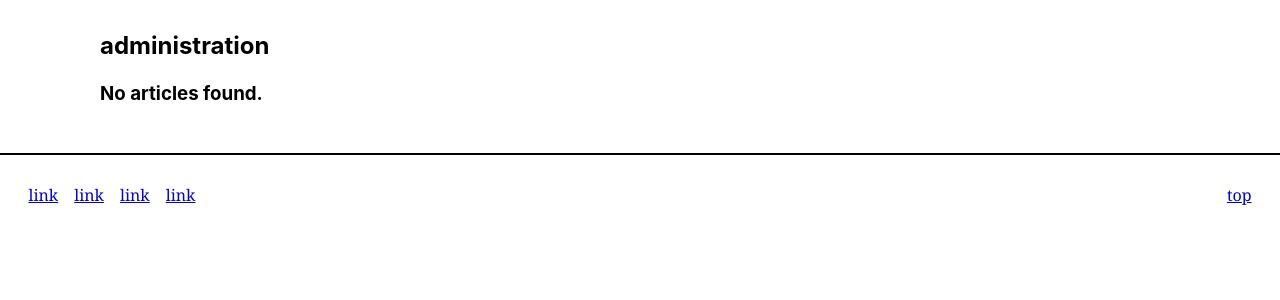
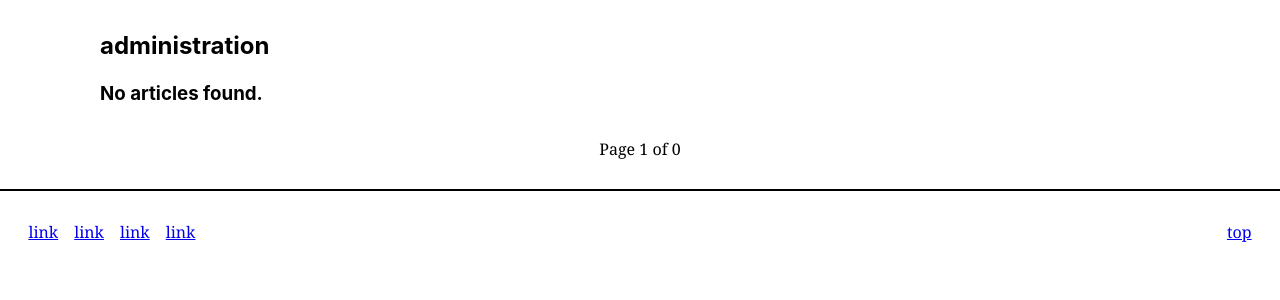
Before and after one commit to NicholasGillespie/dwwm-dp, a PHP site: page /admin/index.php in a window 1280 px wide. Shown: the part 83-383 px from the top of the page. Run offline with PHP 8.4, Linux system fonts and the light colour scheme; the visitor is signed in with stand-in values (Sample User, id 1); data that the repository does not hold is empty.

Commit message:
complete pagination

```diff
--- a/admin/index.php
+++ b/admin/index.php
@@ -40,18 +40,7 @@ $articles = Article::getPage($conn, $paginator->limit, $paginator->offset);
       </tbody>
     </table>
   <?php endif; ?>
-  <nav>
-    <ul role="list" class="cluster">
-      <?php if ($paginator->previous) : ?>
-        <li><a href="?page=<?= $paginator->previous; ?>">previous</a></li>
-      <?php else : ?>
-      <?php endif; ?>
-      <?php if ($paginator->next) : ?>
-        <li><a href="?page=<?= $paginator->next; ?>">next</a></li>
-      <?php else : ?>
-      <?php endif; ?>
-    </ul>
-  </nav>
+  <?php require '../includes/pagination.php'; ?>
 </div>
 
 
--- a/classes/Paginator.php
+++ b/classes/Paginator.php
@@ -8,6 +8,7 @@ class Paginator
   public $previous;
   public $next;
 
+  public $page;
   public $total_pages;
 
   public function __construct($page, $records_per_page, $total_articles)
@@ -16,7 +17,7 @@ class Paginator
 
     // validate int = filter_var -> FILTER_VALIDATE_INT (default, min_range, max_range)
     $options = ['options' => ['default' => 1, 'min_range' => 1]];
-    $page = filter_var($page, FILTER_VALIDATE_INT, $options);
+    $this->page = $page = filter_var($page, FILTER_VALIDATE_INT, $options);
 
     if ($page > 1) {
       $this->previous = $page - 1;
--- a/css/utility.css
+++ b/css/utility.css
@@ -3,6 +3,12 @@
 .flex\:column {
   display: flex;
   flex-direction: column;
+}
+
+/* flex-grow
+/* **************************************** */
+.flex-grow > * {
+  flex-grow: 1;
 }
 
 /* flow
--- /dev/null
+++ b/includes/pagination.php
@@ -0,0 +1,18 @@
+<?php $base = strtok($_SERVER["REQUEST_URI"], '?'); ?>
+
+
+<nav class="space-stack:composition">
+  <ul role="list" class="[ cluster ][ justify:space-between ]">
+    <?php if ($paginator->previous) : ?>
+      <li><a href="<?= $base; ?>?page=<?= $paginator->previous; ?>">previous</a></li>
+    <?php else : ?>
+      <div></div>
+    <?php endif; ?>
+    <li>Page <?= $paginator->page; ?> of <?= $paginator->total_pages; ?></li>
+    <?php if ($paginator->next) : ?>
+      <li><a href="<?= $base; ?>?page=<?= $paginator->next; ?>">next</a></li>
+    <?php else : ?>
+      <div></div>
+    <?php endif; ?>
+  </ul>
+</nav>
--- a/sql/commands.sql
+++ /dev/null
@@ -1,5 +0,0 @@
-CREATE USER 'dwwm_realisation_dp'@'localhost' IDENTIFIED VIA mysql_native_password USING '***';GRANT USAGE ON *.* TO 'dwwm_realisation_dp'@'localhost' REQUIRE NONE WITH MAX_QUERIES_PER_HOUR 0 MAX_CONNECTIONS_PER_HOUR 0 MAX_UPDATES_PER_HOUR 0 MAX_USER_CONNECTIONS 0;GRANT ALL PRIVILEGES ON `dwwm_realisation_dp`.* TO 'dwwm_realisation_dp'@'localhost';
-
-
-
-INSERT INTO `article` (`id`, `title`, `content`, `published_at`) VALUES (NULL, 'Russian forces in Kyiv, says Ukraine', 'The full-scale assault continues as missile strikes are reported on the Ukrainian capital.', '2022-02-25 10:52:57'), (NULL, 'Ukraine conflict: Why Biden won\'t send troops to Ukraine', 'President Joe Biden has spent enormous diplomatic capital on countering Russian aggression toward Ukraine.\r\n\r\nHis administration relentlessly broadcast doomsday warnings about an impending invasion - which proved to be correct - and declared that no less than the international order was at stake.\r\n\r\nBut Mr Biden has also made clear that the Americans are not willing to fight, even though the Russians clearly are. Furthermore, he\'s ruled out sending forces into Ukraine to rescue US citizens, should it come to that. And he\'s actually pulled out troops who were serving in the country as military advisers and monitors.\r\n\r\nWhy has he drawn this red line in the most consequenti[...]
```
Also changed, not shown: index.php (+3 -18 lines).
